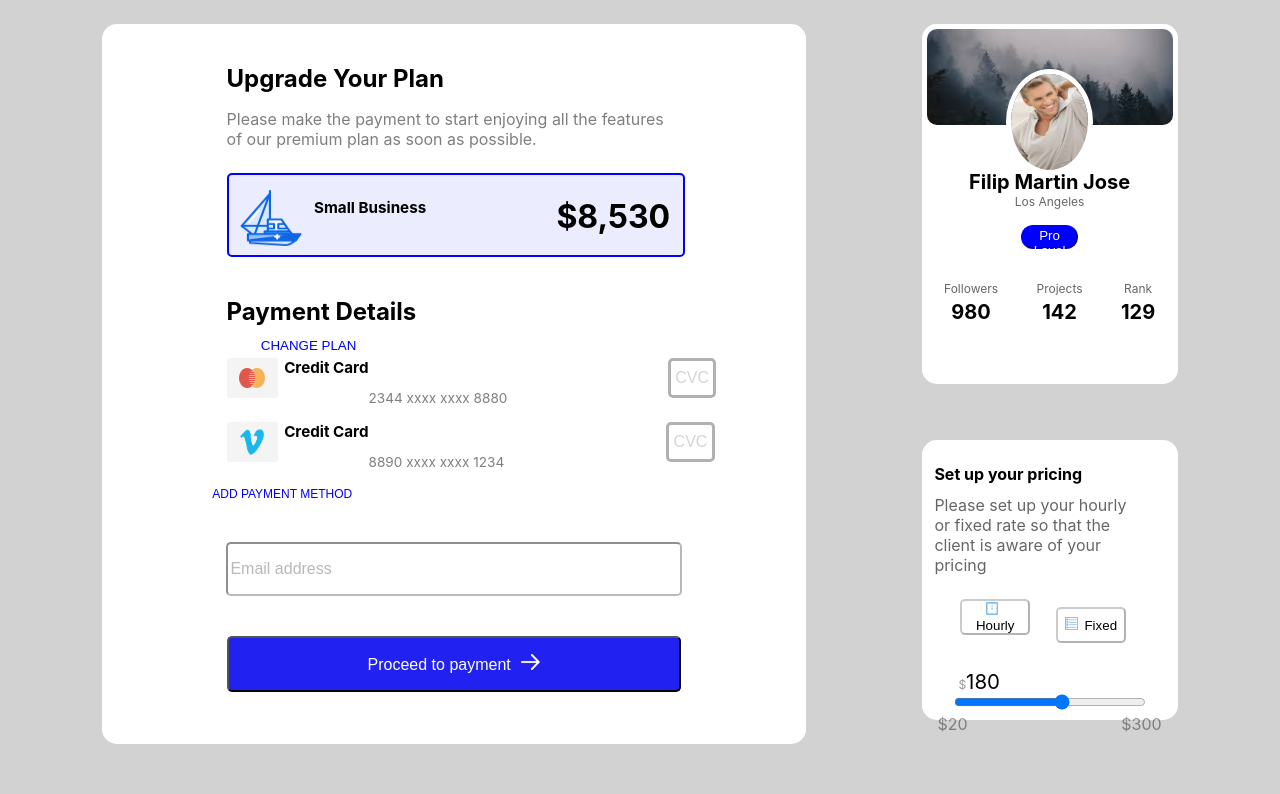
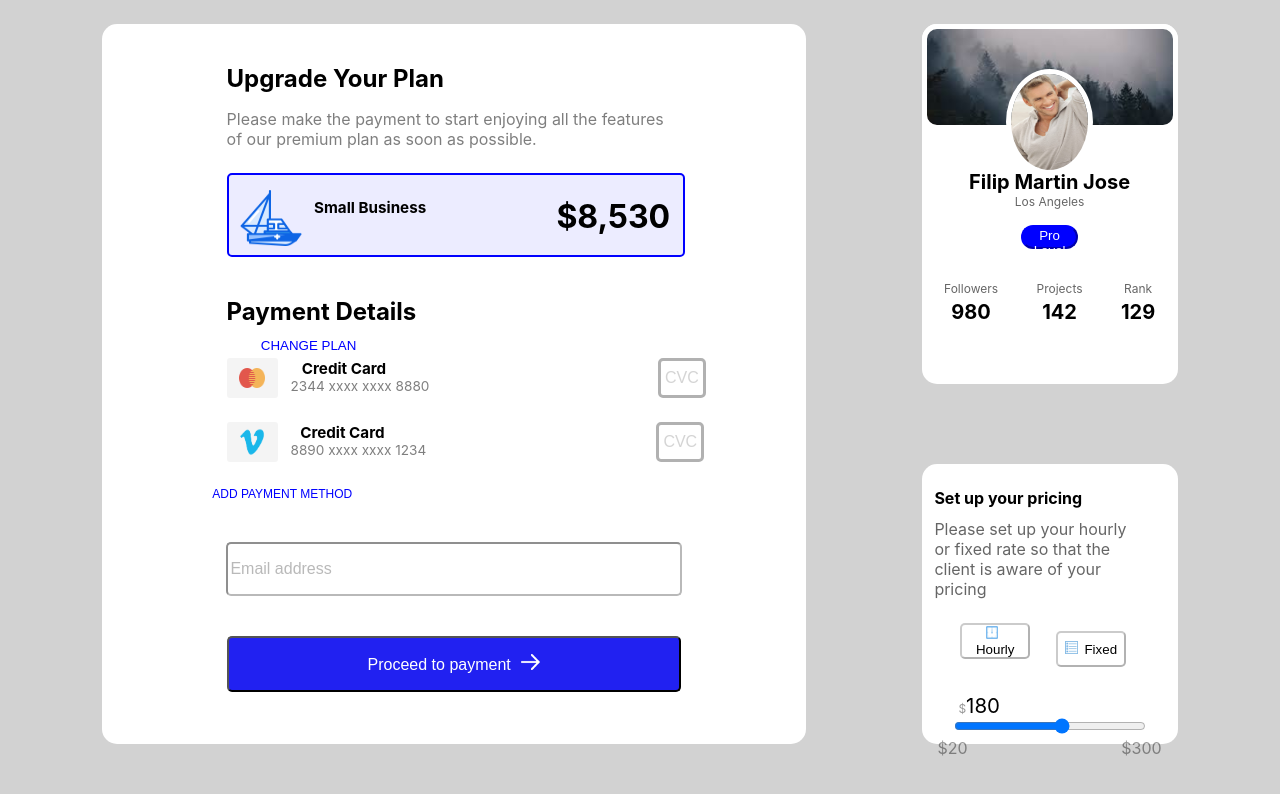
Before and after one commit to TravisExline/RF-Code-Challenge, a React (Create React App) app: page / in a window 1280 px wide. Shown: the top 794 px of the page. Built offline with nearby package versions, Linux system fonts and the light colour scheme.

Commit message:
working!

```diff
--- a/src/components/CreditCard.js
+++ b/src/components/CreditCard.js
@@ -10,9 +10,11 @@ class CreditCard extends React.Component {
                     <img src={this.props.photo} className='payment-type-photo'/>
                 </div>
                 <div className='info-holder'>
-                    <h1 className='payment-type'>{this.props.type}</h1>
+                    <div className='test-holder'>
+                        <h1 className='payment-type'>{this.props.type}</h1>
+                        <p className='cc-number'>{this.props.cardNumber}</p>
+                    </div>
                     <input className='cvc-input' placeholder='CVC'/>
-                        <p className='cc-number'>{this.props.cardNumber}</p>
                 </div>
             </div>
         )
--- a/src/style/CreditCard.css
+++ b/src/style/CreditCard.css
@@ -26,22 +26,22 @@
 .payment-type {
     margin-bottom: 0;
     margin-top: 0;
-    padding-left: .5vw;
     font-size: 1.9vh;
-    float: left;
+    padding-right: 1.5vw;
 }
 
-/* .cc-number-holder {
+.test-holder {
     float: left;
-    padding-top: 2.5vh;
-} */
+
+}
+
 
 .cc-number {
     font-size: 1.7vh;
     margin-top: 0;
-    margin-top: 4vh;
     opacity: 50%;
-    float: left;
+    padding-left: 1vw;
+    /* float: left; */
 }
 
 .cvc-input {
@@ -53,6 +53,6 @@
     text-align: center;
     font-size: 2vh;
     font-weight: 525;
-    margin-left: 5.5vw;
+    margin-left: 10vw;
     margin-bottom: 5vh;
 }
--- a/src/style/PricingOptions.css
+++ b/src/style/PricingOptions.css
@@ -7,7 +7,7 @@
     background-color: white;
     margin-top: 45vh;
     margin-left: 72vw;
-    margin-bottom: 10vh;
+    margin-bottom: 7vh;
 }
 
 .hourly-btn, .fixed-btn {
```
